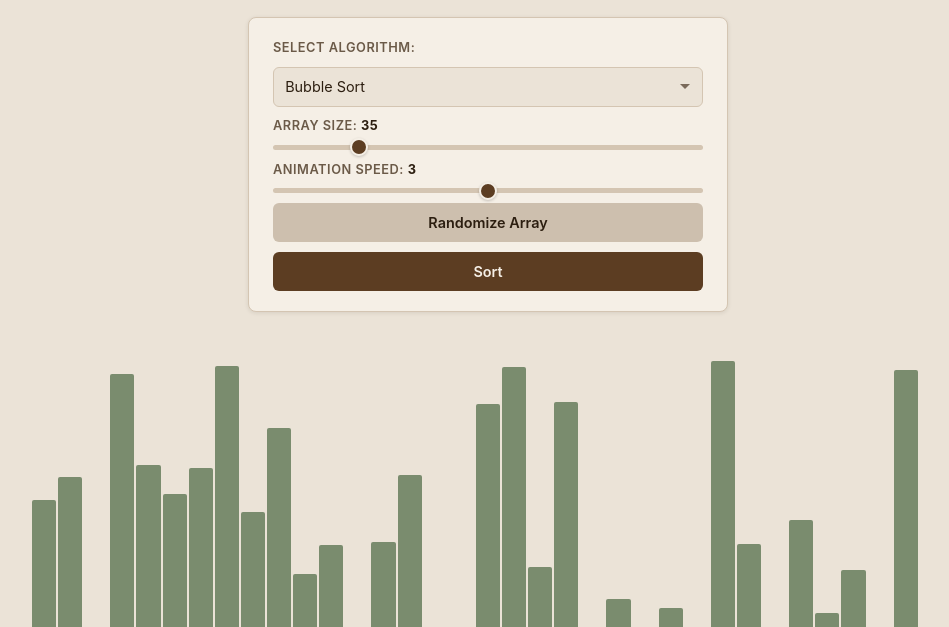
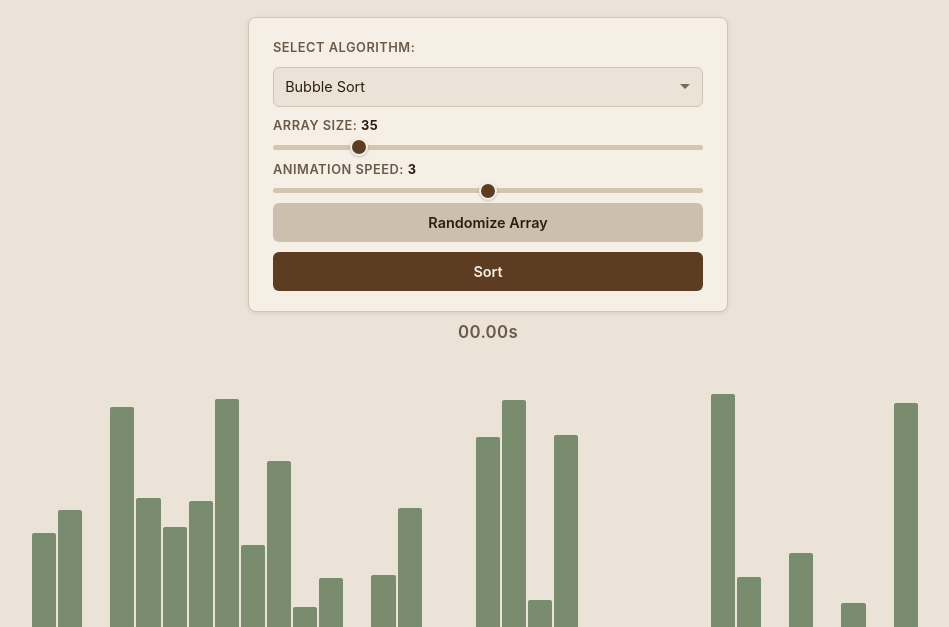
Before and after one commit to KermoArusoo/sorting-visualizer, a plain HTML site: page index.html in a window 1280 px wide. Shown: the part 102-729 px from the top of the page, without its empty margins (152-1101 px from the left). Drawn offline with Linux system fonts and the light colour scheme.

Commit message:
Added a sorting timer and updated README

```diff
--- a/index.html
+++ b/index.html
@@ -70,6 +70,9 @@
 					Sort
 				</button>
 			</form>
+			<span
+				id="timer"
+				class="timer"></span>
 			<div
 				id="array-container"
 				class="array-container"></div>
--- a/script.js
+++ b/script.js
@@ -3,6 +3,7 @@ let barElements = [];
 let isSorted = false;
 let isSorting = false;
 let audioContext = new (window.AudioContext || window.webkitAudioContext)();
+let timerInterval;
 
 // Get DOM elements
 const form = document.getElementById("form");
@@ -13,12 +14,14 @@ const speedInput = document.getElementById("animation-speed");
 const speedValue = document.getElementById("animation-speed-num");
 const randomizeButton = document.getElementById("randomize-array");
 const submitButton = document.getElementById("submit-button");
+const timer = document.getElementById("timer");
 const arrayContainer = document.getElementById("array-container");
 
 window.addEventListener("load", () => {
 	generateArray(parseInt(arraySizeInput.value));
 	arraySizeValue.textContent = arraySizeInput.value;
 	speedValue.textContent = speedInput.value;
+	resetTimer();
 });
 window.addEventListener("resize", () => {
 	renderArray(array);
@@ -27,7 +30,7 @@ window.addEventListener("resize", () => {
 form.addEventListener("submit", async (e) => {
 	e.preventDefault();
 	const algorithm = algorithmSelect.value;
-	if (!isSorting) {
+	if (!isSorted && !isSorting) {
 		startSort();
 		if (algorithm === "bubble") {
 			await bubbleSort();
@@ -38,6 +41,7 @@ form.addEventListener("submit", async (e) => {
 		}
 		stopSort();
 	} else {
+		resetTimer();
 		isSorting = false;
 		return;
 	}
@@ -45,12 +49,14 @@ form.addEventListener("submit", async (e) => {
 
 randomizeButton.addEventListener("click", () => {
 	const size = parseInt(arraySizeInput.value);
+	resetTimer();
 	generateArray(size);
 });
 
 arraySizeInput.addEventListener("input", () => {
 	const size = parseInt(arraySizeInput.value);
 	arraySizeValue.textContent = size;
+	resetTimer();
 	generateArray(size);
 });
 
@@ -129,7 +135,27 @@ function playTone(value) {
 	oscillator.stop(audioContext.currentTime + 0.05);
 }
 
+function formatTime(elapsed) {
+	const minutes = Math.floor(elapsed / 60000);
+	const seconds = Math.floor((elapsed % 60000) / 1000);
+	const centiseconds = Math.floor((elapsed % 1000) / 10);
+	if (minutes > 0) {
+		return `${minutes}:${seconds.toString().padStart(2, "0")}.${centiseconds.toString().padStart(2, "0")}m`;
+	}
+	return `${seconds.toString().padStart(2, "0")}.${centiseconds.toString().padStart(2, "0")}s`;
+}
+
+function resetTimer() {
+	clearInterval(timerInterval);
+	timer.textContent = formatTime(0);
+}
+
 function startSort() {
+	resetTimer();
+	const startTime = Date.now();
+	timerInterval = setInterval(() => {
+		timer.textContent = formatTime(Date.now() - startTime);
+	}, 10);
 	audioContext.resume();
 	submitButton.textContent = "Stop and Reset";
 	submitButton.style.backgroundColor = "var(--btn-stop)";
@@ -172,6 +198,7 @@ async function bubbleSort() {
 		markSorted(n - 1 - i);
 	}
 	markSorted(0);
+	clearInterval(timerInterval);
 	for (let k = 0; k < n; k++) {
 		barElements[k].classList.remove(
 			"bar-comparing",
@@ -215,6 +242,7 @@ async function selectionSort() {
 		markSorted(i);
 	}
 	markSorted(n - 1);
+	clearInterval(timerInterval);
 	for (let k = 0; k < n; k++) {
 		barElements[k].classList.remove(
 			"bar-comparing",
@@ -251,6 +279,7 @@ async function insertionSort() {
 			j--;
 		}
 	}
+	clearInterval(timerInterval);
 	for (let k = 0; k < n; k++) {
 		markSorted(k);
 		playTone(200 + (array[k] / arrayContainer.clientHeight) * 850);
--- a/style.css
+++ b/style.css
@@ -223,6 +223,19 @@ body {
 	transform: scale(0.98);
 }
 
+/* ── Timer ──────────────────────────────────── */
+.timer {
+	display: block;
+	text-align: center;
+	font-size: 1.05rem;
+	font-weight: 600;
+	color: var(--text-muted);
+	letter-spacing: 0.02em;
+	padding: 0.5rem 0 0;
+	margin: 0 0.75rem;
+	min-height: 1.75rem;
+}
+
 /* ── Bar container ──────────────────────────── */
 .array-container {
 	display: flex;
```
Also changed, not shown: 1 other file.
